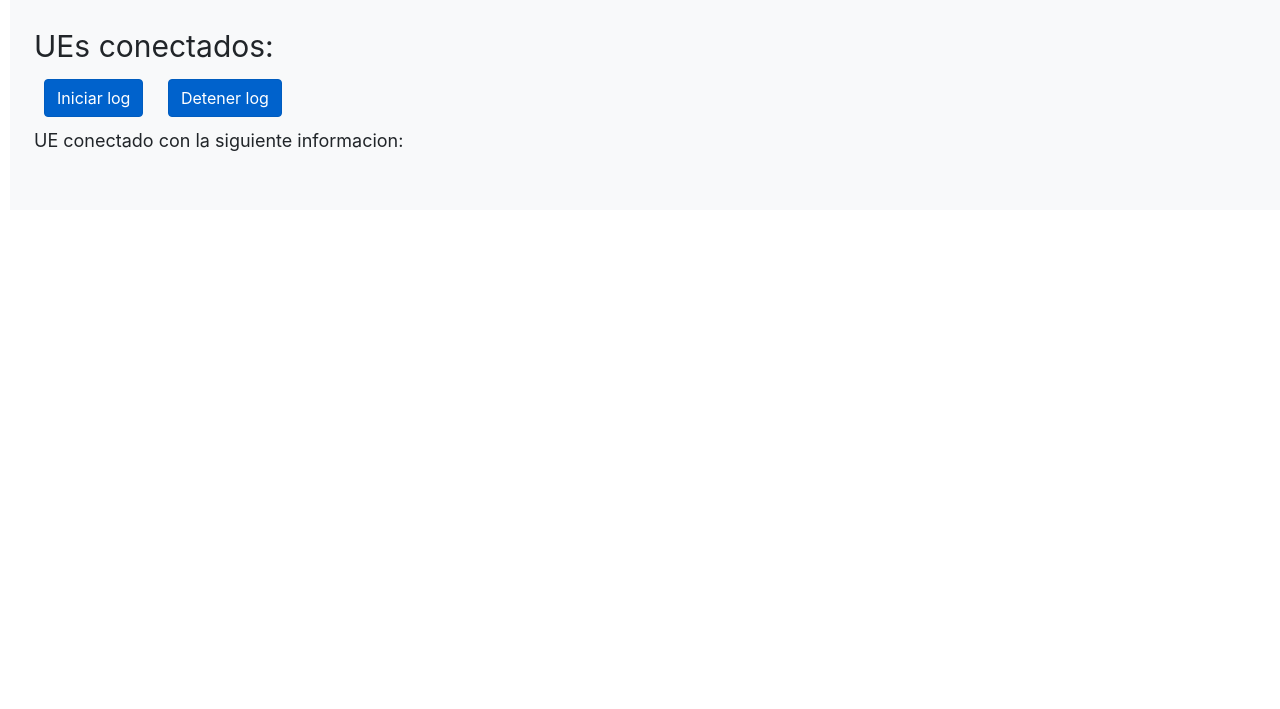
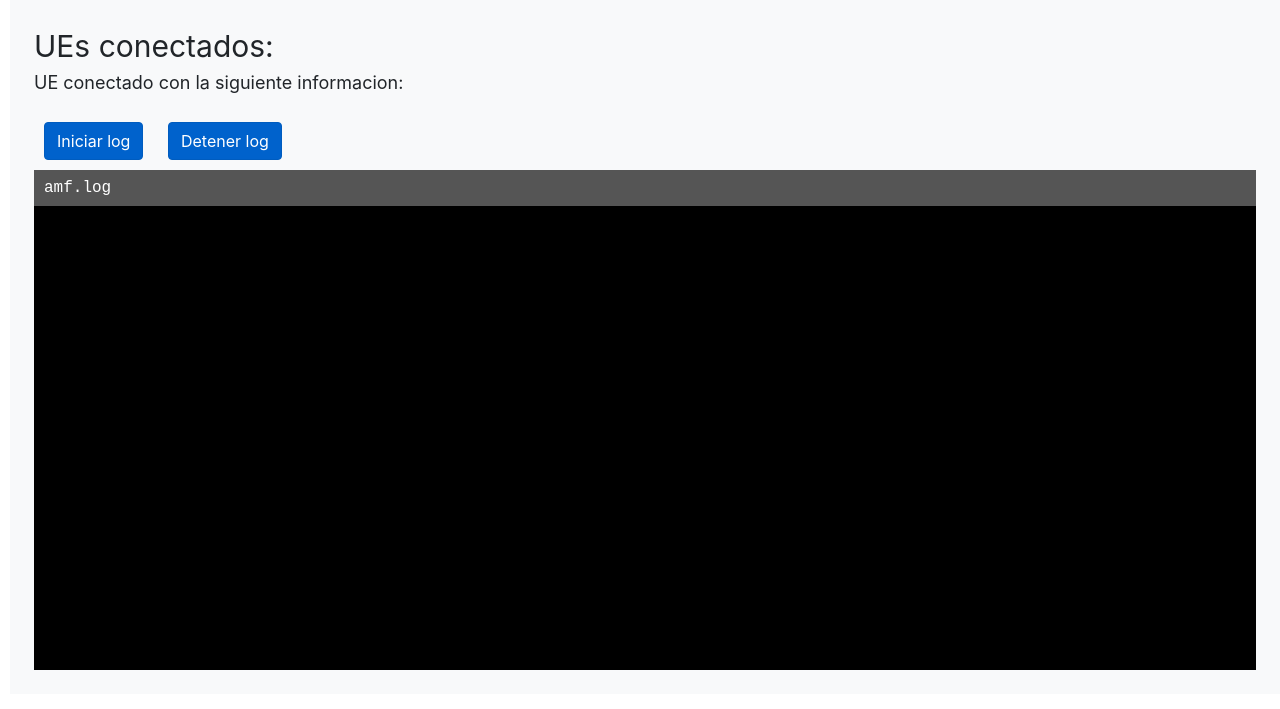
Before and after one commit to antonioo420/TFG, a Flask app: page / in a window 1280 px wide. Shown: the part 68-777 px from the top of the page. Run offline with Flask 3, Linux system fonts and the light colour scheme; some libraries are stand-ins or nearby versions.

Commit message:
Virtualenv correcto y diseño log

```diff
--- a/app.py
+++ b/app.py
@@ -103,7 +103,7 @@ def obtener_num_ues(nombre_archivo):
     linea_mas_reciente = ""
     with open(nombre_archivo, 'r', encoding='ISO-8859–1') as file:
         for linea in file:
-            if 'Number of AMF-Sessions is now' in linea:
+            if 'Number of gNB-UEs is now' in linea:
                 fecha_str = linea[:18]  # Extraer la fecha de la línea
                 fecha = datetime.strptime(fecha_str, '%m/%d %H:%M:%S.%f')  # Convertir la cadena de fecha a un objeto datetime
                 if fecha >= ue_mas_reciente:
@@ -123,7 +123,7 @@ def actualizar_informacion():
         obtener_informacion(SMF)
         num_ues = obtener_num_ues(AMF)
         #print('Emitiendo:', {'ues':ues, 'num_ues':num_ues})
-        addDummy(ues)
+        #addDummy(ues)
         socketio.emit('info_update', {'ues':ues, 'num_ues':num_ues})
         time.sleep(5)
 
--- a/static/css/index.css
+++ b/static/css/index.css
@@ -21,7 +21,58 @@
     font-size: 30px;
 }
 
-#tabla_log{
-    max-height: 100px; /* Altura máxima de la tabla */
-    overflow-y: auto;  /* Agregar deslizador vertical si es necesario */
+#log {
+    background-color: black; /* Color de fondo de la "terminal" */
+    height: 500px; /* Tamaño fijo del recuadro */
+    overflow-y: auto; /* Agregar deslizador vertical si es necesario */
+    font-family: 'Courier New', Courier, monospace; /* Fuente de estilo de terminal */
+    line-height: 1; /* Altura de línea */
+    position: relative; /* Establecer posición relativa para posicionar el título */
 }
+
+#titulo_log {
+    position: sticky;
+    top: 0;
+    left: 0;
+    padding: 10px;
+    color: white;
+    background-color: #555;
+}
+
+#log * {
+    color: white !important; /* Aplicar color blanco a todos los elementos hijos */
+}
+
+#tabla_log {
+    width: 100%;
+    max-height: 100%;
+}
+
+#tabla_log tbody {
+    display: block;
+    overflow-y: auto;
+}
+
+#tabla_log tr {
+    display: table;
+    width: 100%;
+    table-layout: fixed;
+}
+
+#tabla_log td, #tabla_log th {
+    border: none; /* Eliminar borde de las celdas de la tabla */
+}
+
+/* Personalización del deslizador */
+#tabla_log::-webkit-scrollbar {
+    width: 10px;
+}
+
+#tabla_log::-webkit-scrollbar-thumb {
+    background-color: #888;
+    border-radius: 5px;
+}
+
+#tabla_log::-webkit-scrollbar-thumb:hover {
+    background-color: #555;
+}
--- a/templates/index.html
+++ b/templates/index.html
@@ -5,9 +5,6 @@
     <div id="num_ues">
         UEs conectados: <span id="num"></span>
     </div>
-
-    <button id="startLog" class="btn btn-primary active" aria-pressed="true">Iniciar log</button>
-    <button id="stopLog" class="btn btn-primary active" aria-pressed="true">Detener log</button>
 
     <div id="UEs">
         <p>UE conectado con la siguiente informacion:</p>
@@ -18,7 +15,12 @@
         </ul>   -->
     </div>
 
+    <button id="startLog" class="btn btn-primary active" aria-pressed="true">Iniciar log</button>
+    <button id="stopLog" class="btn btn-primary active" aria-pressed="true">Detener log</button>
+
     <div id="log">
+        <p id="titulo_log">amf.log</p>
+
         <table id="tabla_log" class="table">
             <tbody id="body">
             <tr id="fila_log">
```
